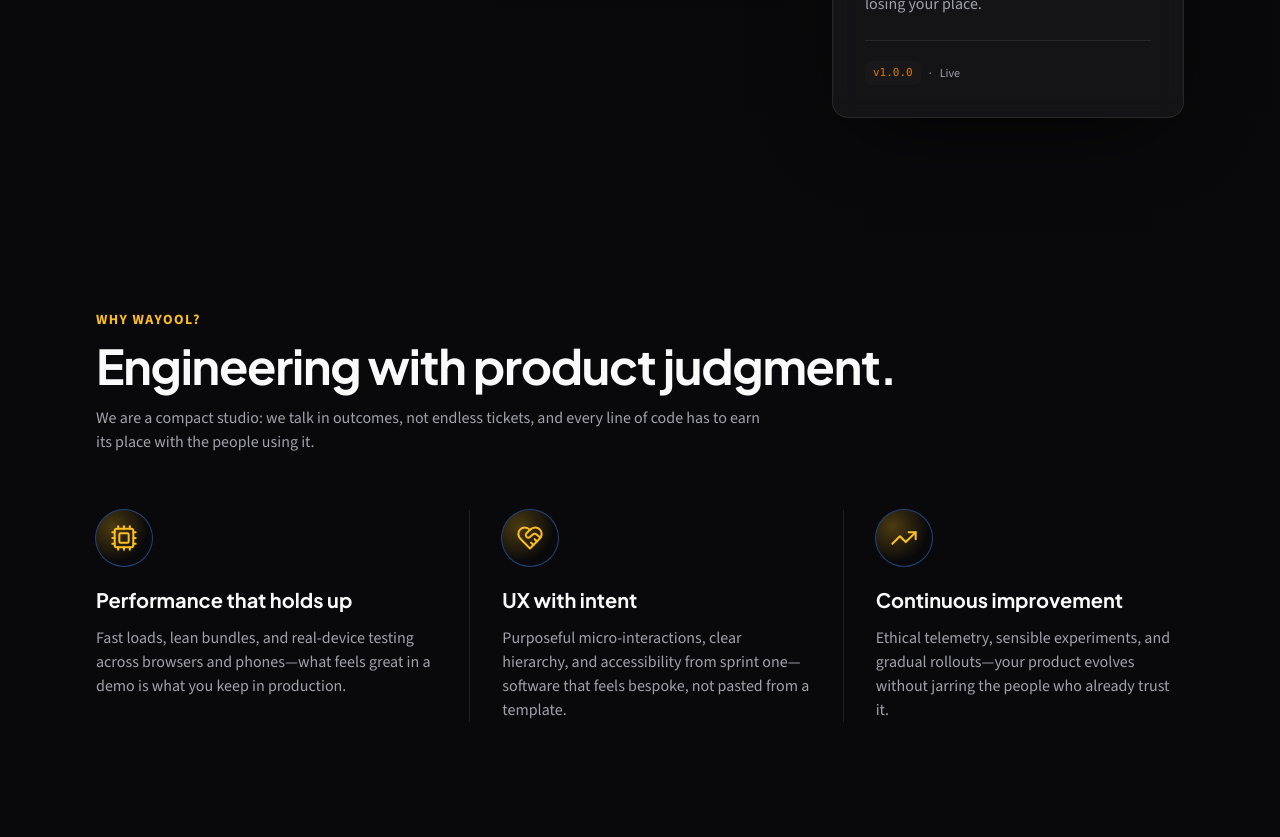
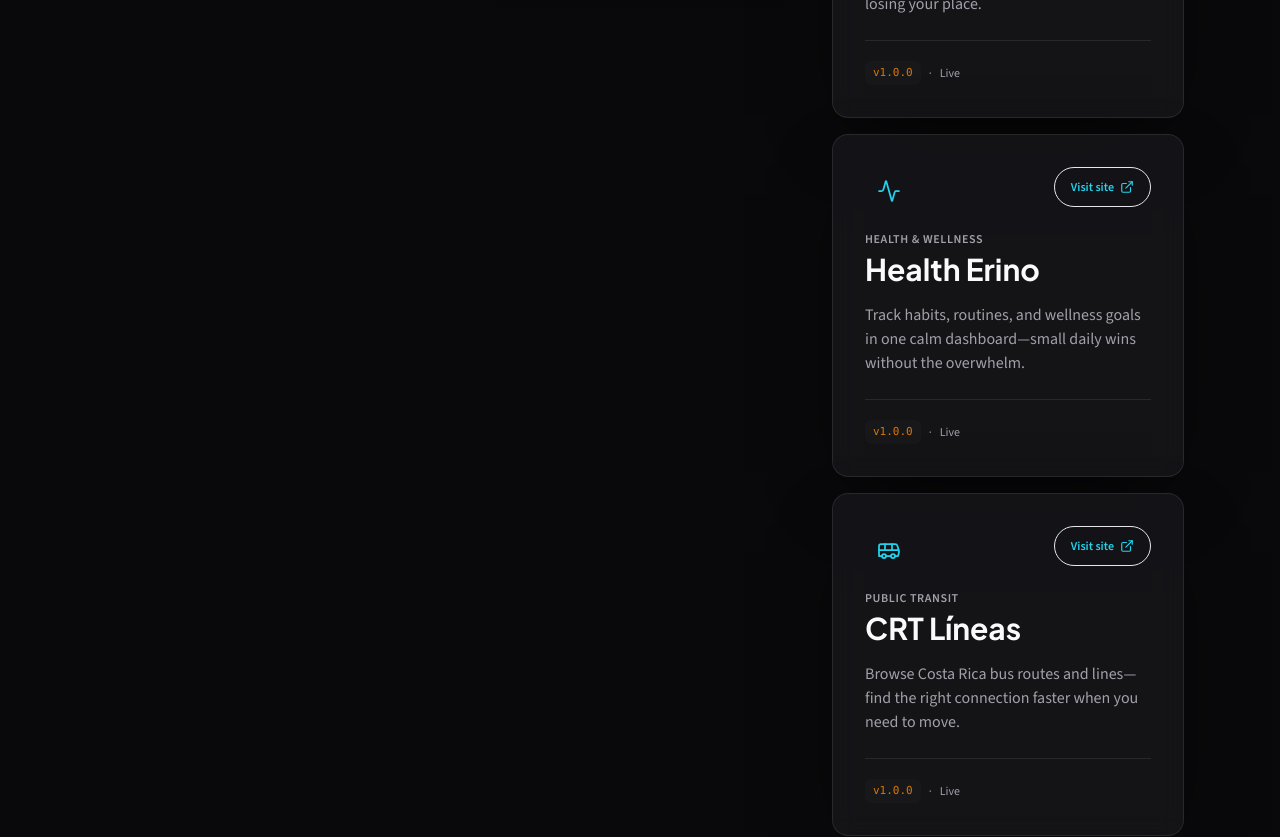
Before and after one commit to mauricioabh/wayool, a Next.js app: page / in a window 1280 px wide. Shown: the part 1720-2557 px from the top of the page. Built offline with nearby package versions, Linux system fonts and the light colour scheme; no server answers.

Commit message:
Add Health Erino and CRT Lineas tiles with production visit links.
Co-authored-by: Cursor <cursoragent@cursor.com>

```diff
--- a/app/_components/AppShowcase.tsx
+++ b/app/_components/AppShowcase.tsx
@@ -3,7 +3,9 @@
 import { motion } from "framer-motion";
 import type { LucideIcon } from "lucide-react";
 import {
+  Activity,
   BookMarked,
+  Bus,
   ExternalLink,
   Smartphone,
   Sun,
@@ -72,6 +74,26 @@ const APPS: AppShowcaseItem[] = [
     benefit:
       "Follow manga series and reading progress in one place—know what’s next without losing your place.",
     visitHref: "https://mangatrack.wayool.com",
+    version: "v1.0.0",
+    status: "Live",
+  },
+  {
+    name: "Health Erino",
+    category: "Health & wellness",
+    icon: Activity,
+    benefit:
+      "Track habits, routines, and wellness goals in one calm dashboard—small daily wins without the overwhelm.",
+    visitHref: "https://health-erino.vercel.app",
+    version: "v1.0.0",
+    status: "Live",
+  },
+  {
+    name: "CRT Líneas",
+    category: "Public transit",
+    icon: Bus,
+    benefit:
+      "Browse Costa Rica bus routes and lines—find the right connection faster when you need to move.",
+    visitHref: "https://crt-lineas.vercel.app",
     version: "v1.0.0",
     status: "Live",
   },
```
